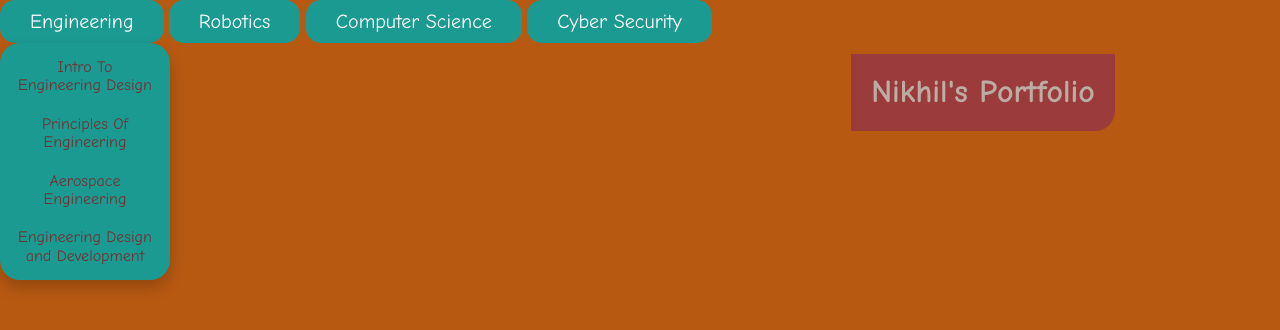
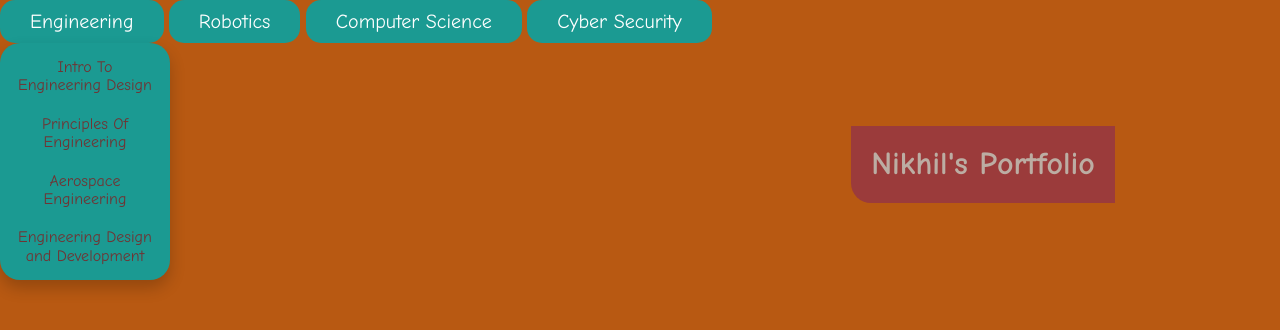
Before and after one commit to SkywardSyntax/NikhilPortfolio, a website built with Parcel: page index.html in a window 1280 px wide. Built offline with nearby package versions, Linux system fonts and the light colour scheme.

Commit message:
Bug Fix 5

```diff
--- a/css/main.css
+++ b/css/main.css
@@ -31,9 +31,9 @@ h1 {
   font-size: 60px;
   padding : 20px;
   background-color: #9b3b3b;
-  border-radius: 0 0  20px;
+  border-radius: 0 0 0 20px;
   left:66.5%;
-  bottom:81%;
+  bottom:72%;
   position:fixed;
 }
 
```
Also changed, not shown: index.html (+1 -1 lines).
